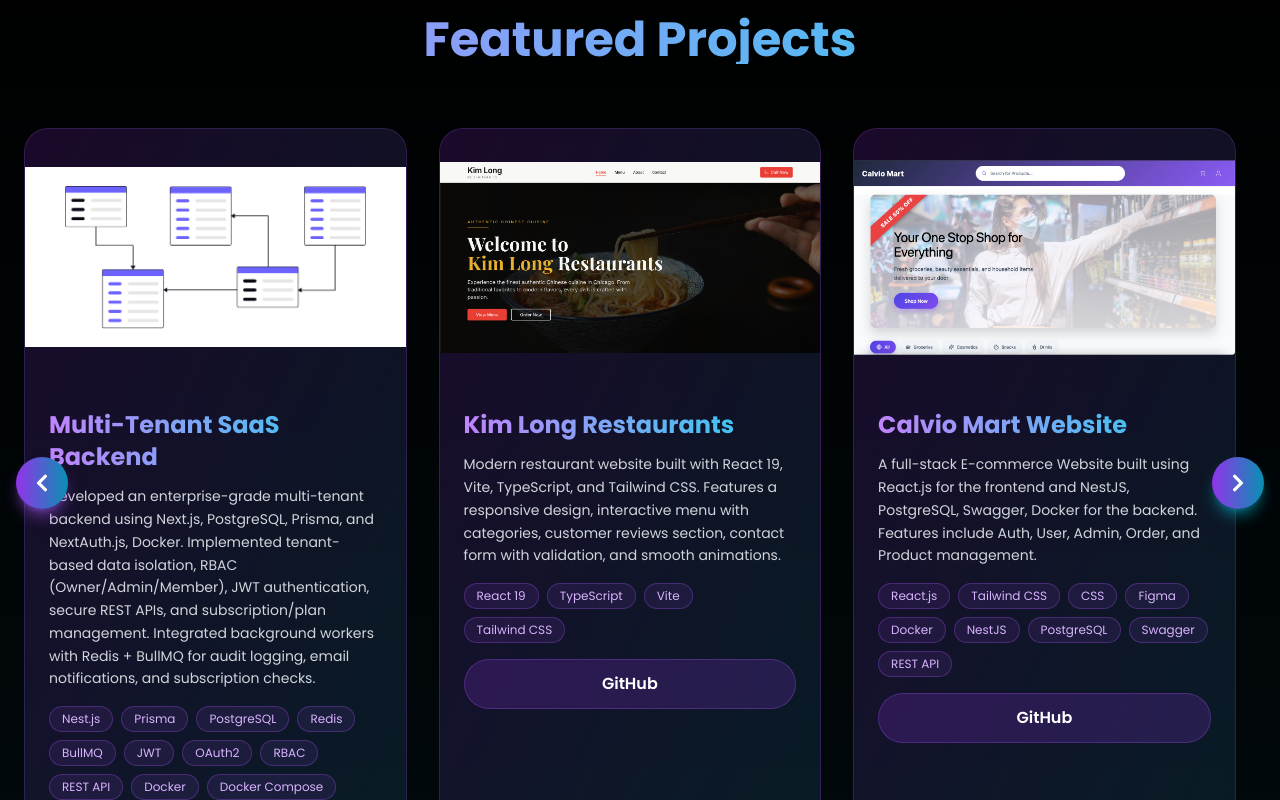
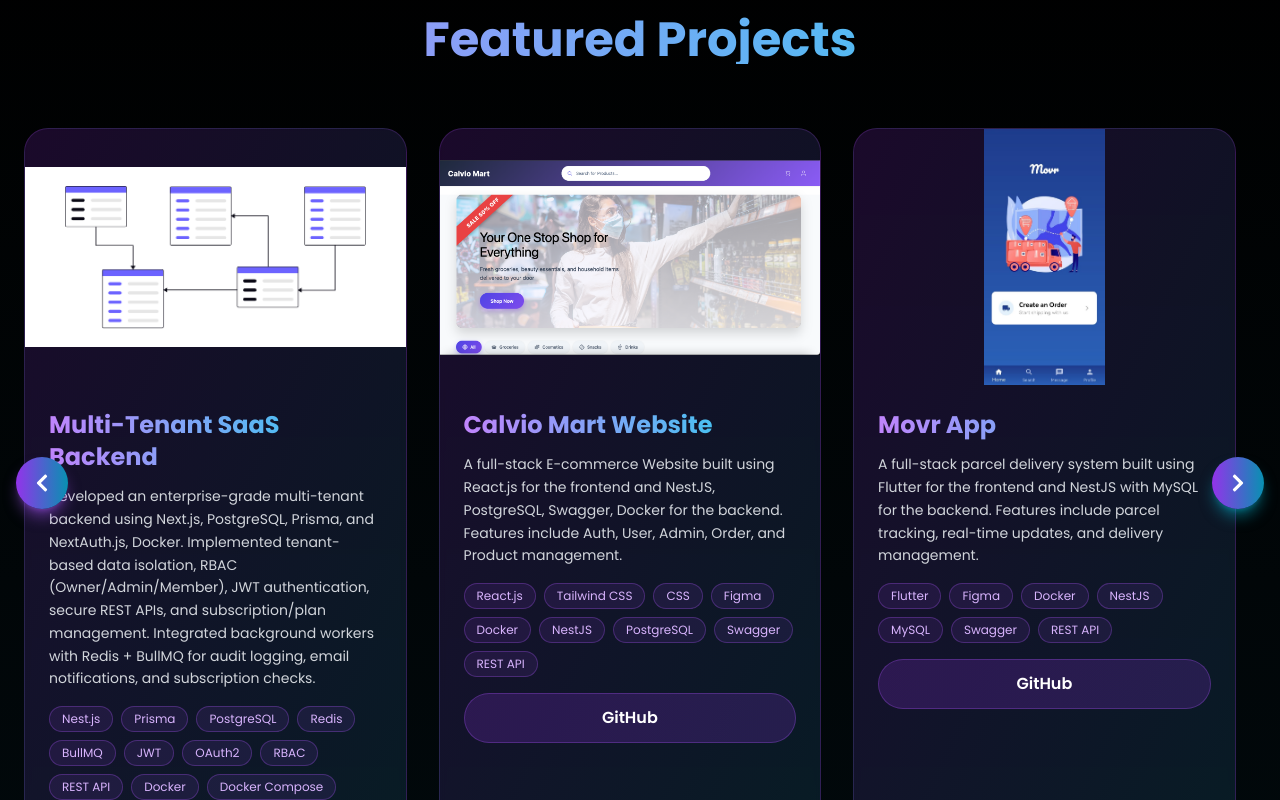
Before and after one commit to manas8938/anas-portfolio, a React (Vite) app: page / in a window 1280 px wide. Shown: the part 2180-2980 px from the top of the page. Built offline with nearby package versions, Linux system fonts and the light colour scheme; the HTML template or start-up script is replaced by a standard one.

Commit message:
Update Projects section with GitHub links and in-progress status

```diff
--- a/src/components/Projects.jsx
+++ b/src/components/Projects.jsx
@@ -9,14 +9,6 @@
     tags: ["Nest.js", "Prisma", "PostgreSQL", "Redis", "BullMQ", "JWT", "OAuth2", "RBAC", "REST API", "Docker", "Docker Compose", "CI/CD"],
     github: "",
     image: "/assets/backend.png",
-  },
-  {
-    title: "Kim Long Restaurants",
-    description:
-      "Modern restaurant website built with React 19, Vite, TypeScript, and Tailwind CSS. Features a responsive design, interactive menu with categories, customer reviews section, contact form with validation, and smooth animations.",
-    tags: ["React 19", "TypeScript", "Vite", "Tailwind CSS",],
-    github: "https://github.com/manas8938/kim-long-restaurants",
-    image: "/assets/kimlong.png",
   },
   {
     title: "Calvio Mart Website",
@@ -33,6 +25,14 @@
     tags: ["Flutter", "Figma", "Docker", "NestJS", "MySQL", "Swagger", "REST API"],
     github: "https://github.com/manas8938/movrapp",
     image: "/assets/SmartDeliverySystem.jpeg",
+  },
+  {
+    title: "Kim Long Restaurants",
+    description:
+      "Modern restaurant website built with React 19, Vite, TypeScript, and Tailwind CSS. Features a responsive design, interactive menu with categories, customer reviews section, contact form with validation, and smooth animations.",
+    tags: ["React 19", "TypeScript", "Vite", "Tailwind CSS",],
+    github: "https://github.com/manas8938/kim-long-restaurants",
+    image: "/assets/kimlong.png",
   },
   {
     title: "Fitness Tracker App",
```
